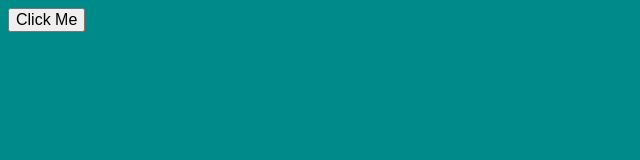
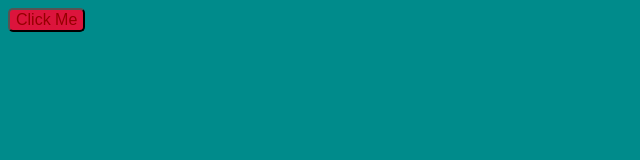
Before and after one commit to BigThiccy2/NO-AI, a plain HTML site: page index.html in a window 1280 px wide. Shown: the whole page, without its empty margins (0-640 px from the left). Drawn offline with Linux system fonts and the light colour scheme.

Commit message:
fixed stuf

```diff
--- a/style.css
+++ b/style.css
@@ -7,4 +7,7 @@ body {
     .my-custom-button {
       font-family: 'Arial', sans-serif;
       font-size: 16px;
+      color: rgb(149, 0, 0);
+      background-color: crimson;
+      border-radius: 5px;
     }
```
